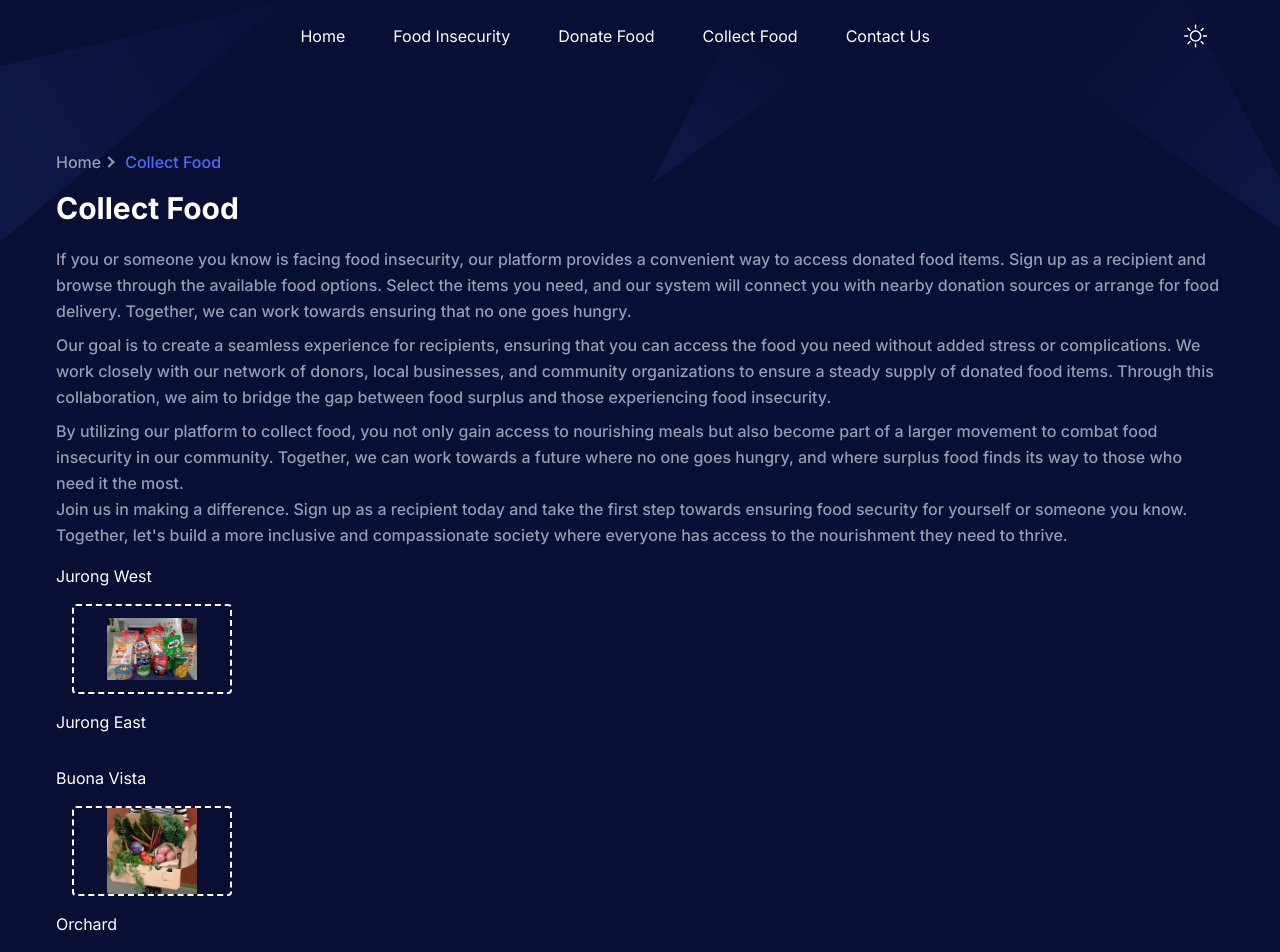
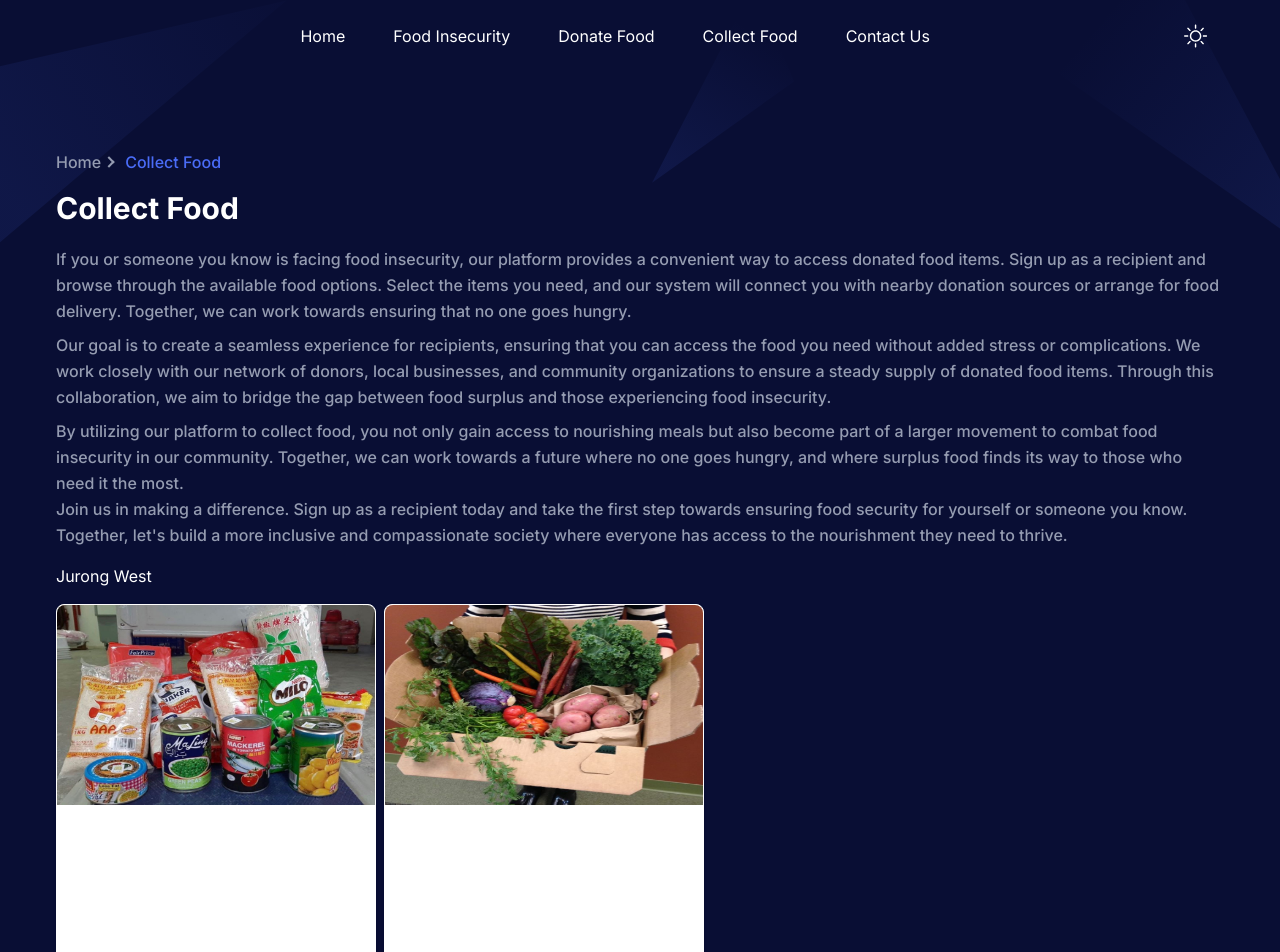
Before and after one commit to Joyceptt/fyp, a Next.js app: page /collect-food in a window 1280 px wide. Shown: the top 952 px of the page. Built offline with nearby package versions, Linux system fonts and the light colour scheme.

Commit message:
feat: add description and quantity to collect-food

```diff
--- a/app/collect-food/page.tsx
+++ b/app/collect-food/page.tsx
@@ -1,6 +1,68 @@
+'use client'
 import Breadcrumb from "@/components/Common/Breadcrumb";
 
-import Collectibles, { CollectiblesProps } from "@/components/Collectibles";
+import {
+  Button,
+  Card,
+  UncontrolledCollapse,
+  CardBody,
+} from "reactstrap";
+import Image from 'next/image';
+
+interface ItemProp {
+  image: string;
+  category: string;
+  quantity: number;
+  description?: string;
+}
+
+export interface CollectiblesProps {
+  location: string;
+  items?: ItemProp[];
+}
+
+const Collectible = ({ items } : { items : CollectiblesProps}) => {
+  return (
+    <div>
+      <Button color="primary" id="toggler" style={{ marginBottom: '1rem' }}>
+        {items.location}
+      </Button>
+      <UncontrolledCollapse toggler="toggler">
+        <Card>
+          <CardBody className="w-full mb-4 flex">
+            {items.items && items.items.map((item, idx) => (
+              <div key={idx} className="mr-2 max-w-xs bg-white border border-gray-200 rounded-lg shadow dark:bg-gray-800 dark:border-gray-700">
+                <a>
+                  <Image className="rounded-t-lg" src={item.image} alt="" height={200} width={385} style={{height: 200}} />
+                </a>
+                <div className="p-5">
+                  <a href="#">
+                    <h5 className="mb-2 text-2xl font-bold tracking-tight text-gray-900 dark:text-white">{`${item.category}`}</h5>
+                  </a>
+                  <p className="mb-1 text-sm font-medium text-gray-700 dark:text-gray-400">{`Quantity: ${item.quantity}`}</p>
+                  <p className="mb-3 text-base font-normal text-gray-700 dark:text-gray-400">{item.description}</p>
+                </div>
+              </div>
+
+            ))}
+          </CardBody>
+        </Card>
+      </UncontrolledCollapse>
+    </div>
+  );
+}
+
+
+const Collectibles = ({ data } : { data: CollectiblesProps[] }) => {
+  return (
+    <>
+      {data.map((locations, idx) => (
+        <Collectible key={idx} items={locations} />
+      ))}
+    </>
+  );
+}
+
 
 const CollectFood = () => {
   const availableCollections: CollectiblesProps[] = [
@@ -11,7 +73,13 @@ const CollectFood = () => {
           image: "/images/food/dry_food.jpg",
           category: "Non-vegetarian Food",
           quantity: 8,
+          description: "Expiring September 2023, contains nut allergy"
         },
+        {
+          image: "/images/food/vegetables.jpg",
+          category: "Grocery",
+          quantity: 4,
+        }
       ],
     },
     {
@@ -24,6 +92,7 @@ const CollectFood = () => {
           image: "/images/food/vegetables.jpg",
           category: "Grocery",
           quantity: 12,
+          description: "Tomato, onions and spinach."
         }
       ]
     },
```
